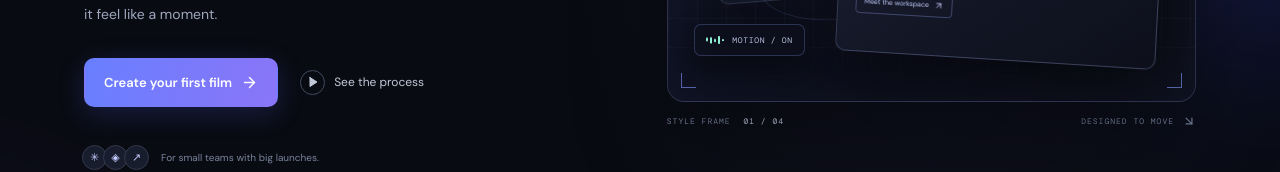
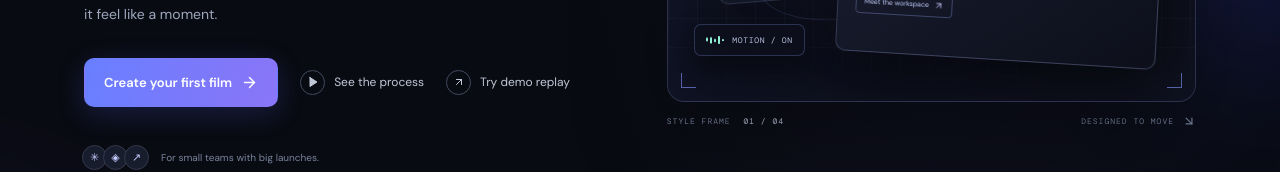
Before and after one commit to arhan1-hub/Cutlume, a Next.js app: page / in a window 1280 px wide. Shown: the part 514-686 px from the top of the page. Built offline with nearby package versions, Linux system fonts and the light colour scheme.

Commit message:
Add a visible demo replay entry point

```diff
--- a/app/page.tsx
+++ b/app/page.tsx
@@ -287,6 +287,7 @@ export default function Home() {
                   Create your first film <ArrowRight size={17} />
                 </button>
                 <a className="text-link" href="#how-it-works"><span className="play-outline"><Play size={12} fill="currentColor" /></span> See the process</a>
+                <a className="text-link" href="/replay"><span className="play-outline"><ArrowUpRight size={12} /></span> Try demo replay</a>
               </div>
               <div className="hero-proof">
                 <div className="avatar-stack"><span>✳</span><span>◈</span><span>↗</span></div>
```
